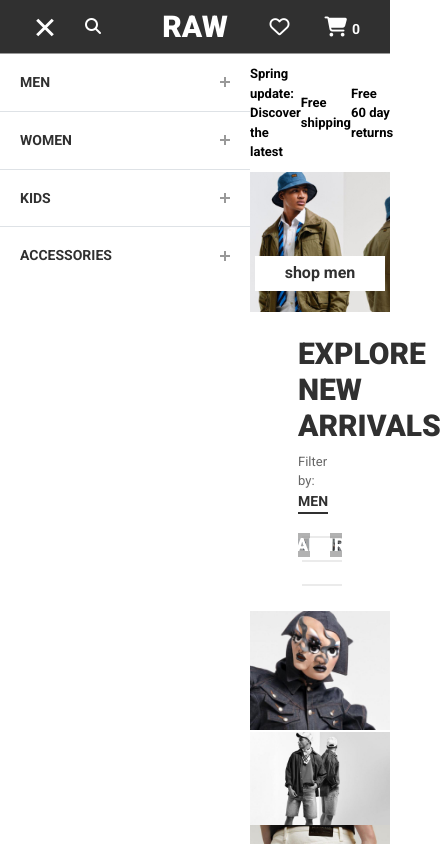
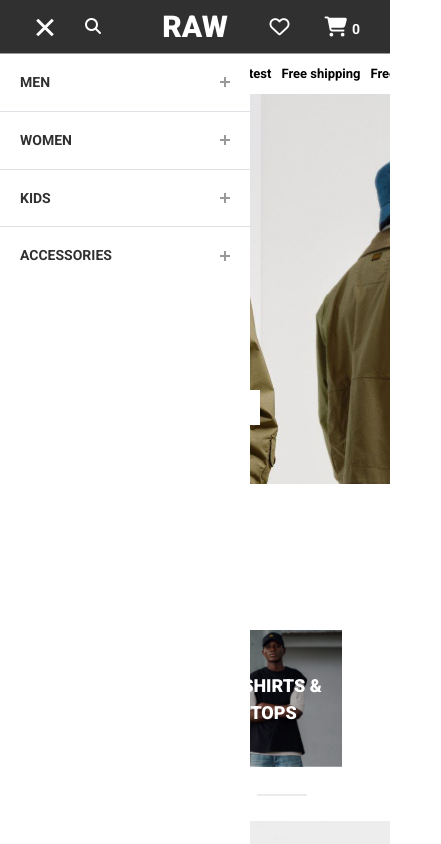
Before and after one commit to islamMohamed29/G-Star, a React (Vite) app: page / in a window 390 px wide. Shown: the top 844 px of the page, 441 px wide, since content can reach past the window. Built offline with nearby package versions, Linux system fonts and the light colour scheme.

Commit message:
handle bar

```diff
--- a/src/Pages/Home.jsx
+++ b/src/Pages/Home.jsx
@@ -37,7 +37,7 @@ export default function Home() {
             />
           </picture>
           <div className="buttons">
-            <Link href="#">shop men</Link>
+            <Link to="shop">shop men</Link>
           </div>
         </header>
         <section className="new-arrivals">
--- a/src/components/Shop/Product.jsx
+++ b/src/components/Shop/Product.jsx
@@ -23,7 +23,7 @@ const Product = ({ product }) => {
   };
 
   return (
-    <div className="col-md-3">
+    <div className="col-lg-3 col-md-6 col-sm-6 col-12">
       <div className="product">
         {/* <Link to={`/shop/product/${product.id}`}> */}
         <Link to={`/shop${productUrl}`}>
--- a/src/sass/components/_topBar.scss
+++ b/src/sass/components/_topBar.scss
@@ -1,8 +1,12 @@
+@import "../abstracts/mixins";
 .top_bar {
   margin-top: 54px;
   padding: 10px 0;
   background-color: #fff;
   color: #000;
+  @include media(small) {
+    overflow: hidden;
+  }
 }
 .top_bar ul {
   display: flex;
@@ -11,10 +15,24 @@
   list-style: none;
   font-size: 13px;
   height: 100%;
+
   font-weight: bold;
+  @include media(small) {
+    white-space: nowrap;
+    gap: 10px;
+    animation: scroll 15s linear infinite;
+  }
 }
 
 .top_bar.is_dark {
   color: #fff;
   background-color: #1a1a1a;
 }
+@keyframes scroll {
+  0% {
+    transform: translateX(100%);
+  }
+  100% {
+    transform: translateX(-100%);
+  }
+}
--- a/src/sass/pages/_checkout.scss
+++ b/src/sass/pages/_checkout.scss
@@ -1,6 +1,7 @@
 @import "../abstracts/mixins";
 .checkout_cart {
   background-color: #f6f6f6;
+  height: 100vh;
   .container {
     padding: 0 80px;
     @include media(small) {
@@ -21,6 +22,8 @@
       width: 100%;
       p {
         margin: 0;
+        width: 100%;
+        text-align: center;
         position: absolute;
         top: 50%;
         left: 50%;
--- a/src/sass/utils/_globals.scss
+++ b/src/sass/utils/_globals.scss
@@ -54,3 +54,10 @@ ul.parentFilterPanel {
     transition: 0.2s ease-in;
   }
 }
+
+@media (max-width: 1200px) {
+  .custom-container.nav-open {
+    width: 100%;
+    margin-left: 0;
+  }
+}
```
